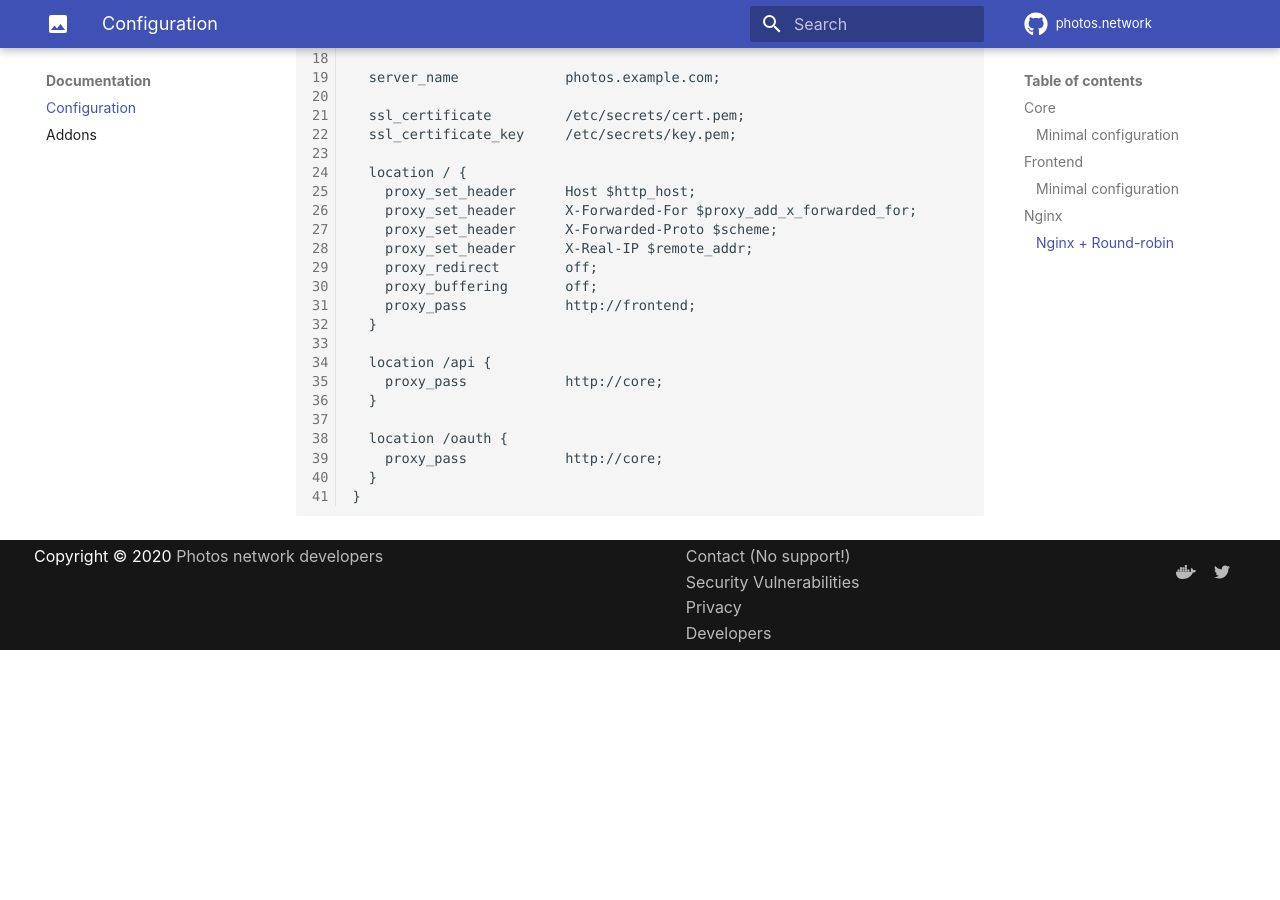
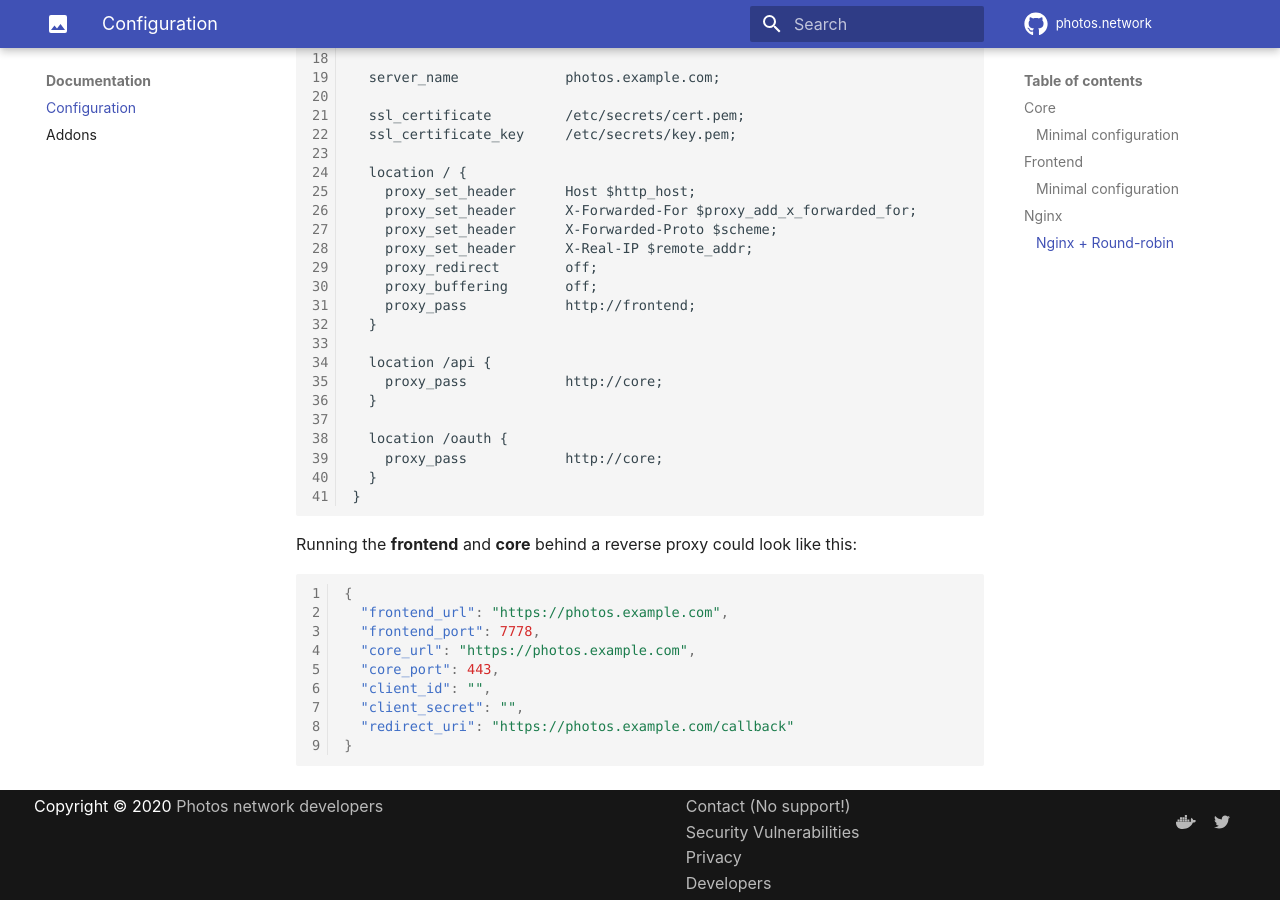
Before and after one commit to photos-network/photos.network, an MkDocs documentation site: the page built from docs/documentation/index.md, in a window 1280 px wide and 900 px high, scrolled down 2259 px. Built offline with MkDocs 1.6.1 and Material for MkDocs 9.7.7, drawn with Linux system fonts in a browser that asks for light colours; before the commit the page ends 2909 px from its top, so only the background shows below that.

Commit message:
add sample config behind reverse proxy

````diff
--- a/docs/documentation/index.md
+++ b/docs/documentation/index.md
@@ -111,3 +111,17 @@ server {
 }
 
 ```
+
+Running the **frontend** and **core** behind a reverse proxy could look like this:
+
+```json
+{
+  "frontend_url": "https://photos.example.com",
+  "frontend_port": 7778,
+  "core_url": "https://photos.example.com",
+  "core_port": 443,
+  "client_id": "",
+  "client_secret": "",
+  "redirect_uri": "https://photos.example.com/callback"
+}
+```
````
